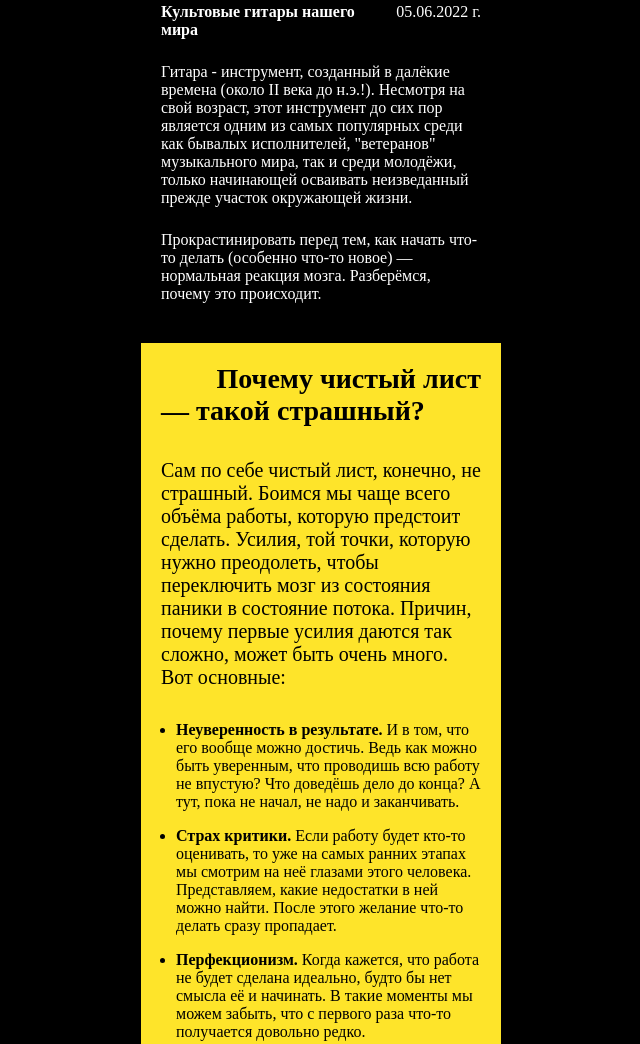
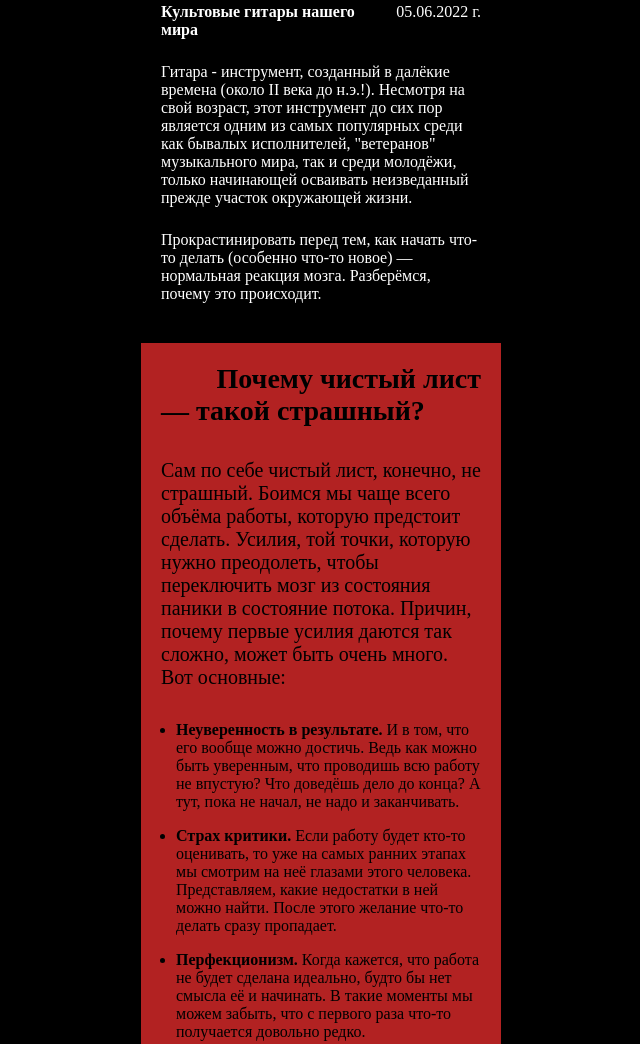
Before and after one commit to VsevolodBegletsov267/s-chistogo-lista, a plain HTML site: page s-chistogo-lista-main/index.html in a window 1280 px wide. Shown: the part 368-1412 px from the top of the page, without its empty margins (319-959 px from the left). Drawn offline with Linux system fonts and the light colour scheme.

Commit message:
Update index.css

```diff
--- a/s-chistogo-lista-main/index.css
+++ b/s-chistogo-lista-main/index.css
@@ -92,7 +92,7 @@
 }
 
 .reasons {
-    background-color: #FEE42A;
+    background-color: #B22222;
 }
 
 .content__subtitle {
```
